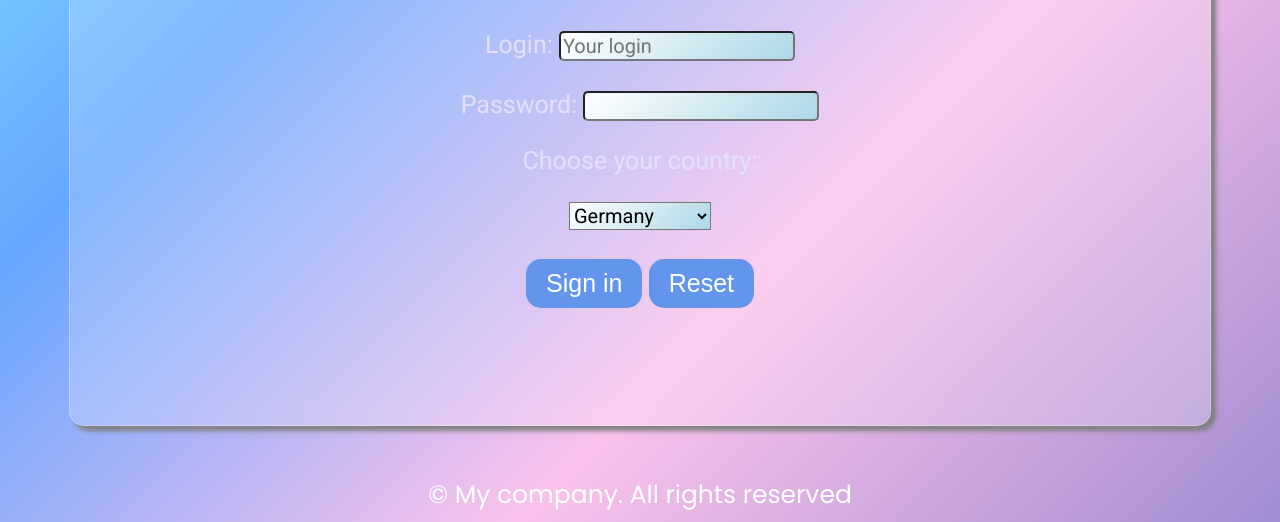
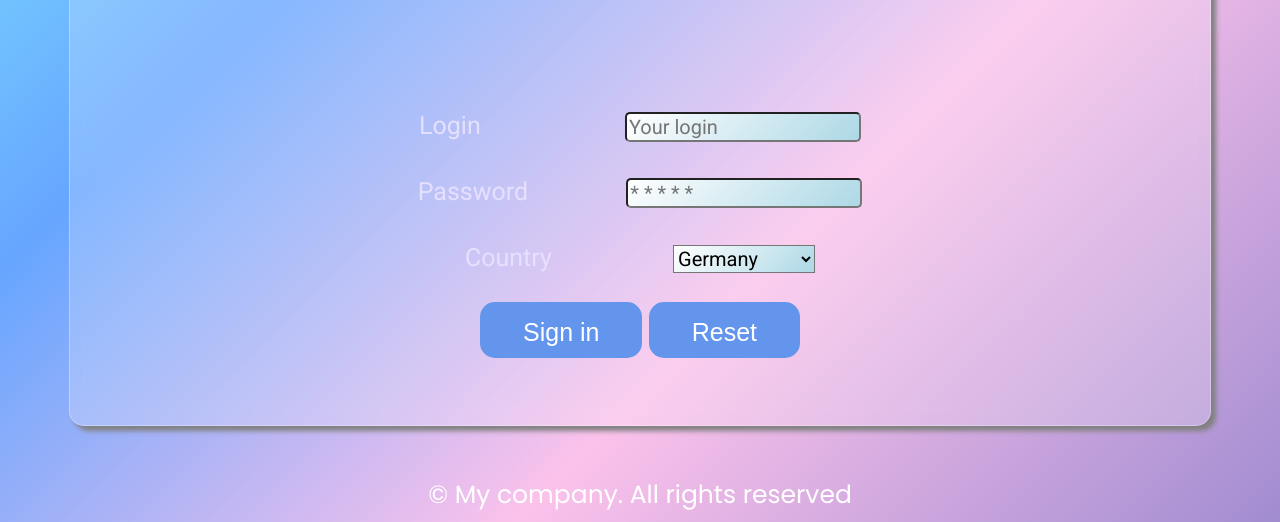
Before and after one commit to hebudu/my-first-real-website, a plain HTML site: page index.html in a window 1280 px wide. Shown: the part 496-1018 px from the top of the page. Drawn offline with Linux system fonts and the light colour scheme.

Commit message:
Update index.html
I updated text location. But I didnt change much

```diff
--- a/index.html
+++ b/index.html
@@ -8,11 +8,12 @@
     <link rel="preconnect" href="https://fonts.googleapis.com">
     <link rel="preconnect" href="https://fonts.gstatic.com" crossorigin>
     <link href="https://fonts.googleapis.com/css2?family=Roboto:ital,wght@0,100..900;1,100..900&display=swap" rel="stylesheet">
+    <meta name="viewport" content="width=device-width, innitial-scale= 1.0" />
 </head>
 <body>
     <nav>
-        <a href="#">Home</a> |
-        <a href="#">About</a> |
+        <a href="#">Home</a>
+        <a href="#">About</a>
         <a href="#">Contact</a>
     </nav>
     <div class="bl">
@@ -27,31 +28,33 @@
     <div class="block">
         <div class="reg">
             <h1>Enter your data</h1>
-
         </div>
+        <br /><br /><br />
         <div class="reg2">
             <form action="#" method="get">
-                <label for="login">Login:</label>
+                <label for="login">Loginㅤㅤㅤㅤㅤㅤ</label>
                 <input id="login" name="login" type="text" placeholder="Your login" required />
                 <br /><br />
-                <label for="password">Password: </label>
-                <input id="password" name="password" type="password" required />
-                <p class="sub">Choose your country:</p>
+                      <label for="password">Passwordㅤㅤㅤㅤ</label>
+                <input id="password" name="password" type="password" placeholder="* * * * *" required />
+                <br /><br />
+
+                      <label for="country">Countryㅤㅤㅤㅤㅤ</label>
                 <select name="country">
                     <option value="de">Germany</option>
                     <option value="pl">Poland</option>
                     <option value="us">United States</option>
                 </select>
                 <br /><br />
-                <button type="submit">Sign in</button>
-                <button type="reset">Reset</button>
+                      <button type="submit">ㅤSign inㅤ</button>
+
+                <button type="reset">ㅤResetㅤ</button>
 
             </form>
+            <div class="forget">
+
+            </div>
         </div>
-
-
-
-
 
     </div>
 
```
